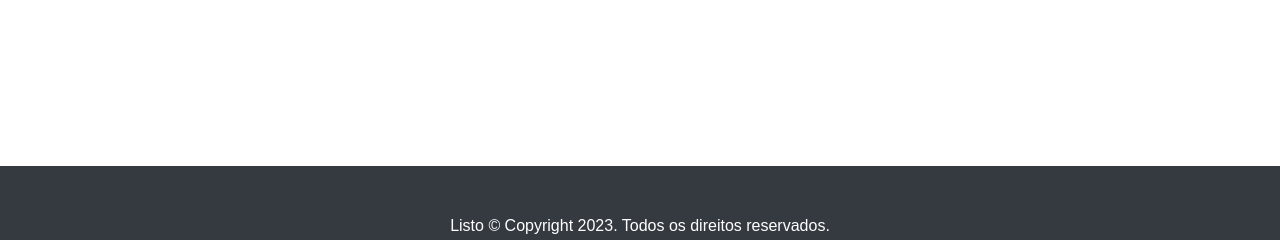
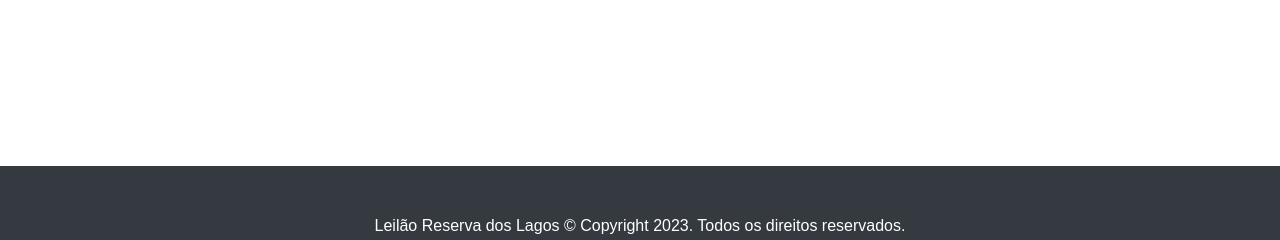
Before and after one commit to gabrielcn/e-commerce_website_leilao_reserva_dos_lagos, a Django app: page /category in a window 1280 px wide. Shown: the part 612-852 px from the top of the page. Run offline with Django 3.2, Linux system fonts and the light colour scheme; data comes from the database, SQL or seed files in the repository; data that the repository does not hold is empty; some libraries are stand-ins or nearby versions.

Commit message:
Update layout.html

```diff
--- a/auctions/templates/auctions/layout.html
+++ b/auctions/templates/auctions/layout.html
@@ -4,9 +4,9 @@
 <html lang="en">
 
 <head>
-    <title>{% block title %}Ofertas Listo{% endblock %}</title>
+    <title>{% block title %}Leilão Reserva dos Lagos{% endblock %}</title>
     <link rel="shortcut icon"
-        href="https://github.com/Natans37/e-commerce-website/blob/master/auctions/static/img/Logo%20simples.png?raw=true"
+        href="https://raw.githubusercontent.com/gabrielcn/e-commerce_website_leilao_reserva_dos_lagos/main/auctions/static/img/Logo-removebg-preview.png?token=GHSAT0AAAAAACCKC6QGF6KVRA64A325GL24ZDBROOQ"
         type="image/png">
     <meta charset="utf-8">
     <meta name="viewport" content="width=device-width, initial-scale=1">
@@ -31,7 +31,7 @@
             <!-- LEFT SIDE OF HEADER -->
             <div>
                 <a class="navbar-brand" href="{% url 'index' %}"> <img
-                        src="https://raw.githubusercontent.com/Natans37/e-commerce-website/master/auctions/static/img/logo_icon.png"
+                        src="https://github.com/gabrielcn/e-commerce_website_leilao_reserva_dos_lagos/blob/main/auctions/static/img/Logo-removebg-preview.png?raw=true"
                         width="100" height="70"></a>
             </div>
 
@@ -96,11 +96,11 @@
 
     <footer class="py-5 bg-dark" style="margin-top: 15%; display: block;">
         <div class="container">
-            <p class="m-0 text-center text-white">Listo &copy; Copyright 2023. Todos os direitos reservados.</p>
+            <p class="m-0 text-center text-white">Leilão Reserva dos Lagos &copy; Copyright 2023. Todos os direitos reservados.</p>
             <div>
                 <a class="navbar-brand" href="{% url 'index' %}"> <img
-                        src="https://raw.githubusercontent.com/Natans37/e-commerce-website/master/auctions/static/img/logo%20grande%20branco.png"
-                        width="80" height="20"></a>
+                        src="https://i.pinimg.com/564x/b5/09/ae/b509aefbd47bd0b14ac77160cf7059e6.jpg"
+                        width="130" height="100"></a>
                 <!--<p class="login-card-footer-text" style="margin: 10px;"><a href="{% url 'termos' %}" target="_blank">termos e condições</a>.</p>-->
             </div>
         </div>
```
